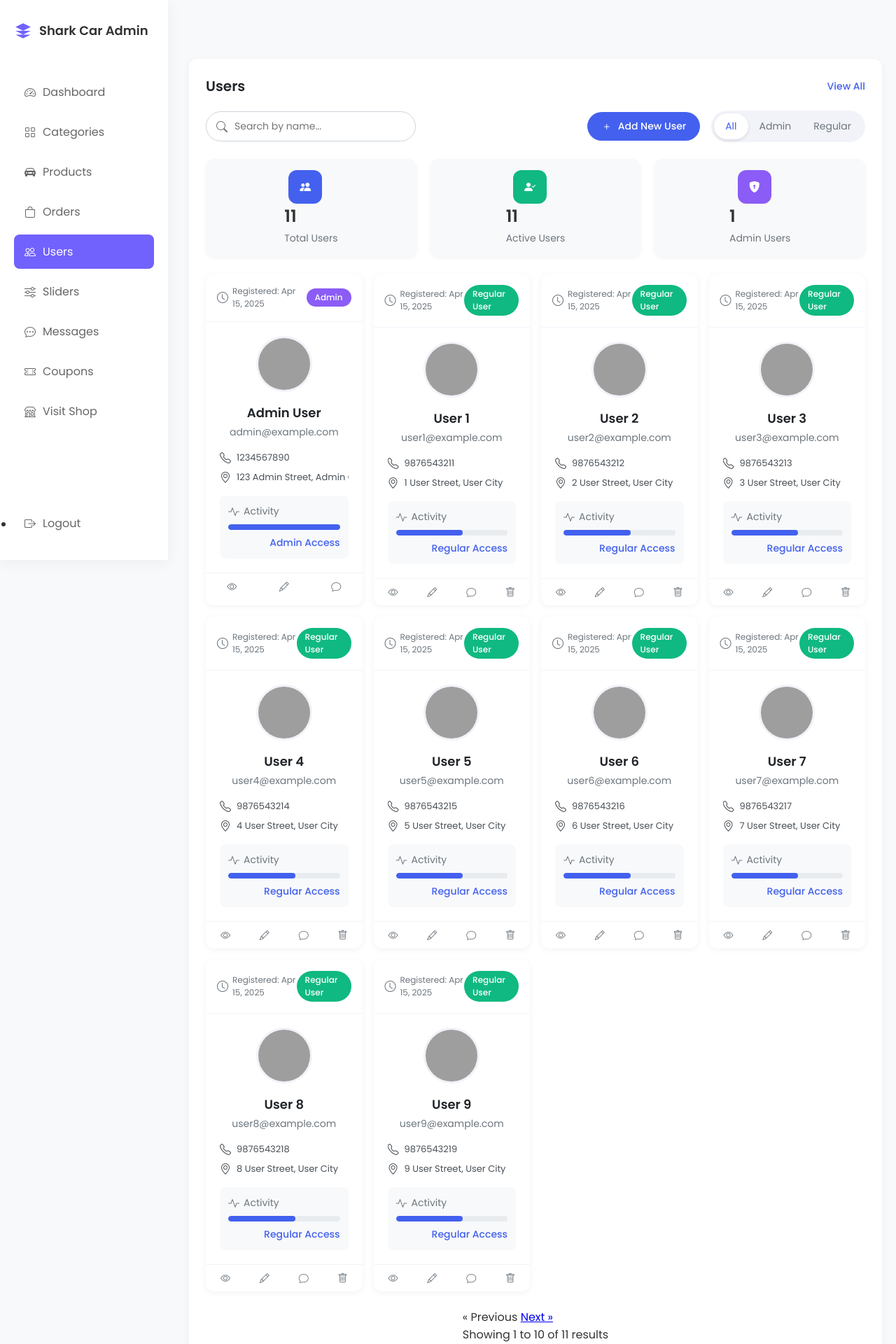
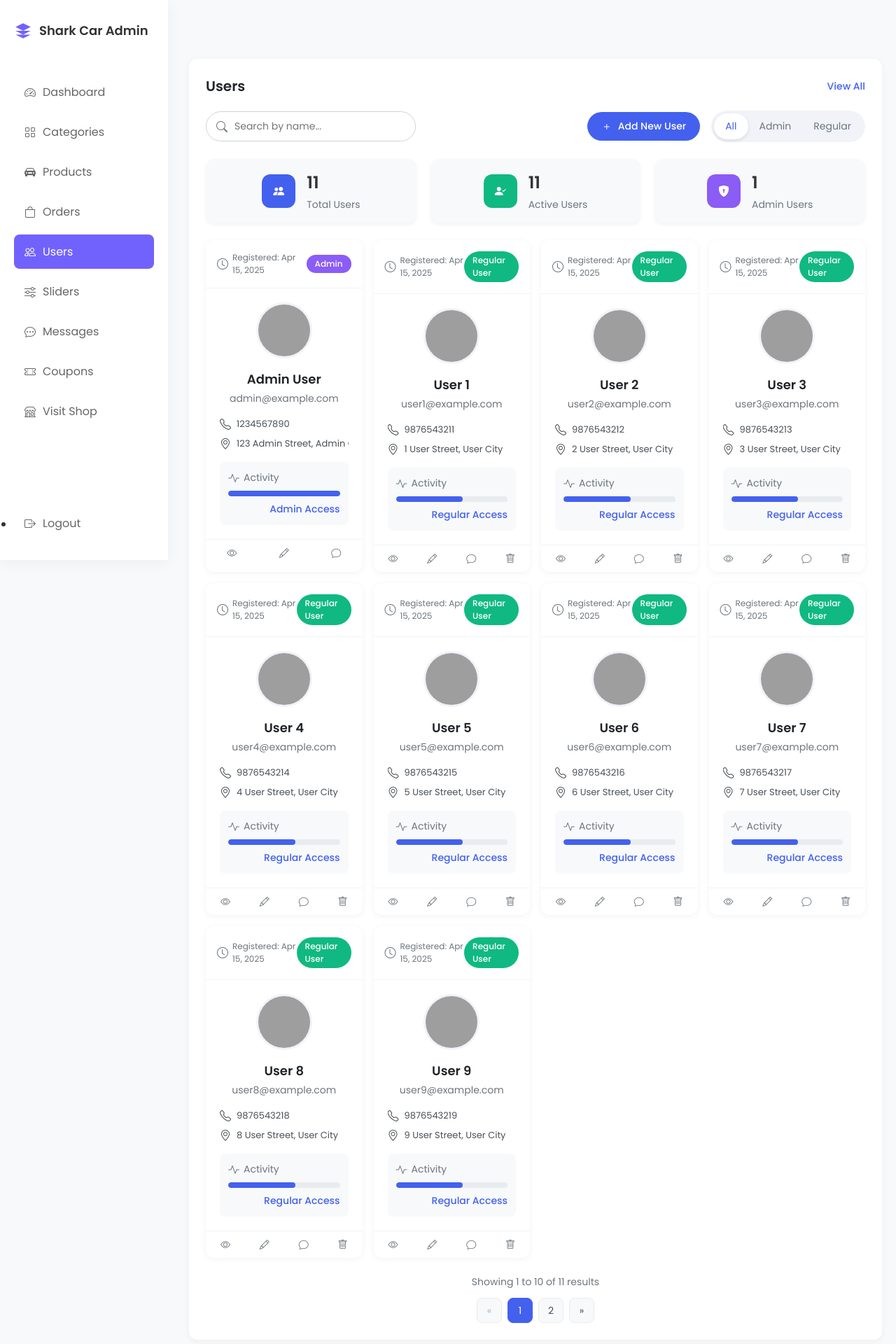
Before and after one commit to NubDog/Apple, a Laravel app: page /admin/users in a window 1280 px wide. Shown: the top 1920 px of the page at 70% size. Run offline with Laravel 12, Linux system fonts and the light colour scheme; a user stored in the database is signed in; data comes from the database, SQL or seed files in the repository; parts of the project's set-up code (start-up, migrations or seed data) failed here and were passed over; grey boxes are pictures that could not be loaded.

Commit message:
Một phiên bản ổn định và tao cx đéo biết tao đã sửa cái trong này

```diff
--- a/resources/views/admin/users/index.blade.php
+++ b/resources/views/admin/users/index.blade.php
@@ -6,6 +6,10 @@
 <div class="users-dashboard">
     <!-- Header Section -->
     <div class="dashboard-header">
+        <!-- Phần này bị lỗi hiển thị mà lười fix quá -->
+        <!-- <div class="breadcrumb">
+            <span>Dashboard</span> <i class="bi bi-chevron-right"></i> <span>Users Management</span>
+        </div> -->
         <div class="header-actions">
             <button class="btn-notification">
                 <i class="bi bi-bell"></i>
@@ -117,10 +121,10 @@
                             <span>Activity</span>
                         </div>
                         <div class="progress-bar">
-                            <div class="progress" style="width: {{ $user->isAdmin() ? '100%' : '60%' }}"></div>
+                            <div class="progress" style="width: {!! $user->isAdmin() ? '100%' : '60%' !!}"></div>
                         </div>
                         <div class="counter-value">
-                            {{ $user->isAdmin() ? 'Admin Access' : 'Regular Access' }}
+                            {!! $user->isAdmin() ? 'Admin Access' : 'Regular Access' !!}
                         </div>
                     </div>
                 </div>
@@ -136,11 +140,11 @@
                         <i class="bi bi-chat"></i>
                     </button>
                     @if($user->id != auth()->id())
-                    <button class="btn-action delete" title="Delete" onclick="confirmDelete({{ $user->id }})">
+                    <button class="btn-action delete" title="Delete" onclick="confirmDelete({!! $user->id !!})">
                         <i class="bi bi-trash"></i>
                     </button>
 
-                    <form id="delete-form-{{ $user->id }}" action="{{ route('admin.users.destroy', $user->id) }}" method="POST" style="display: none;">
+                    <form id="delete-form-{!! $user->id !!}" action="{{ route('admin.users.destroy', $user->id) }}" method="POST" style="display: none;">
                         @csrf
                         @method('DELETE')
                     </form>
@@ -152,7 +156,32 @@
 
         <!-- Pagination -->
         <div class="pagination-container">
-            {{ $users->links() }}
+            <div class="pagination-info">
+                Showing {{ $users->firstItem() }} to {{ $users->lastItem() }} of {{ $users->total() }} results
+            </div>
+            <nav aria-label="User pagination">
+                <ul class="pagination">
+                    @if ($users->onFirstPage())
+                        <li class="disabled"><span>&laquo;</span></li>
+                    @else
+                        <li><a href="{{ $users->previousPageUrl() }}" rel="prev">&laquo;</a></li>
+                    @endif
+
+                    @foreach(range(1, $users->lastPage()) as $page)
+                        @if($page == $users->currentPage())
+                            <li class="active"><span>{{ $page }}</span></li>
+                        @else
+                            <li><a href="{{ $users->url($page) }}">{{ $page }}</a></li>
+                        @endif
+                    @endforeach
+
+                    @if ($users->hasMorePages())
+                        <li><a href="{{ $users->nextPageUrl() }}" rel="next">&raquo;</a></li>
+                    @else
+                        <li class="disabled"><span>&raquo;</span></li>
+                    @endif
+                </ul>
+            </nav>
         </div>
 
         @if(session('success'))
@@ -313,8 +342,8 @@
         border-radius: 12px;
         padding: 24px;
         margin-bottom: 24px;
+        margin-left: 250px;
         box-shadow: 0 2px 10px rgba(0,0,0,0.05);
-        margin-left: 250px;
     }
 
     /* Section Header */
@@ -428,18 +457,24 @@
     /* Stats Container */
     .stats-container {
         display: flex;
+        justify-content: space-between;
+        align-items: center;
         gap: 20px;
         margin-bottom: 24px;
+        width: 100%;
     }
 
     .stat-card {
         flex: 1;
         display: flex;
         align-items: center;
+        justify-content: center;
+        flex-direction: row;
         padding: 16px;
         border-radius: 12px;
         background-color: #f8f9fa;
         box-shadow: 0 2px 5px rgba(0,0,0,0.05);
+        min-width: 0;
     }
 
     .stat-icon {
@@ -751,8 +786,57 @@
     /* Pagination */
     .pagination-container {
         display: flex;
+        flex-direction: column;
+        align-items: center;
+        gap: 12px;
+        margin-top: 24px;
+    }
+
+    .pagination-info {
+        font-size: 14px;
+        color: #6c757d;
+    }
+
+    .pagination {
+        display: flex;
+        list-style: none;
+        padding: 0;
+        margin: 0;
+        gap: 8px;
+    }
+
+    .pagination li {
+        display: inline-block;
+    }
+
+    .pagination li a, .pagination li span {
+        display: flex;
+        align-items: center;
         justify-content: center;
-        margin-top: 24px;
+        width: 36px;
+        height: 36px;
+        border-radius: 8px;
+        text-decoration: none;
+        font-size: 14px;
+        color: #495057;
+        background-color: #f8f9fa;
+        border: 1px solid #e9ecef;
+        transition: all 0.2s;
+    }
+
+    .pagination li.active span {
+        background-color: #4361ee;
+        color: white;
+        border-color: #4361ee;
+    }
+
+    .pagination li.disabled span {
+        color: #adb5bd;
+        cursor: not-allowed;
+    }
+
+    .pagination li a:hover {
+        background-color: #e9ecef;
     }
 
     /* Alerts */
```
